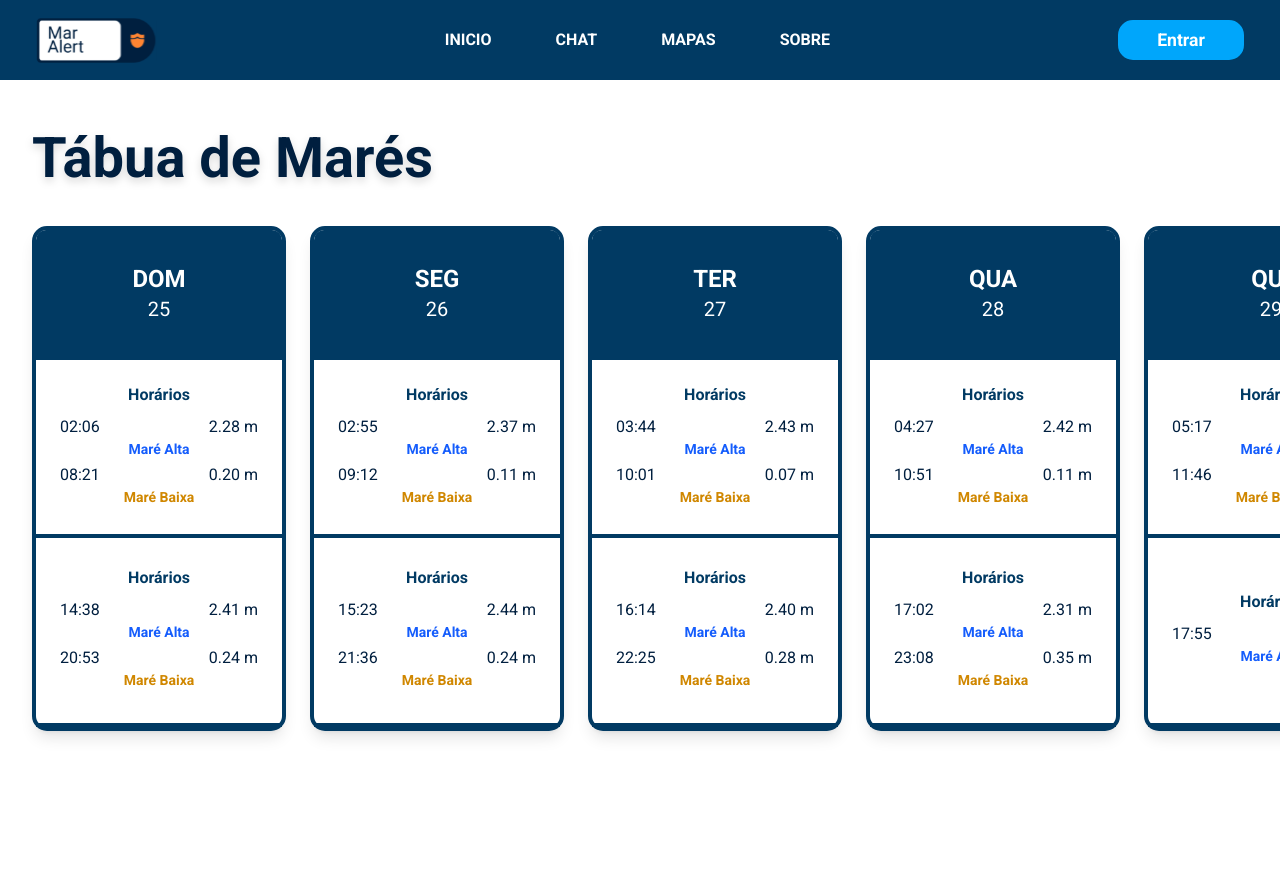
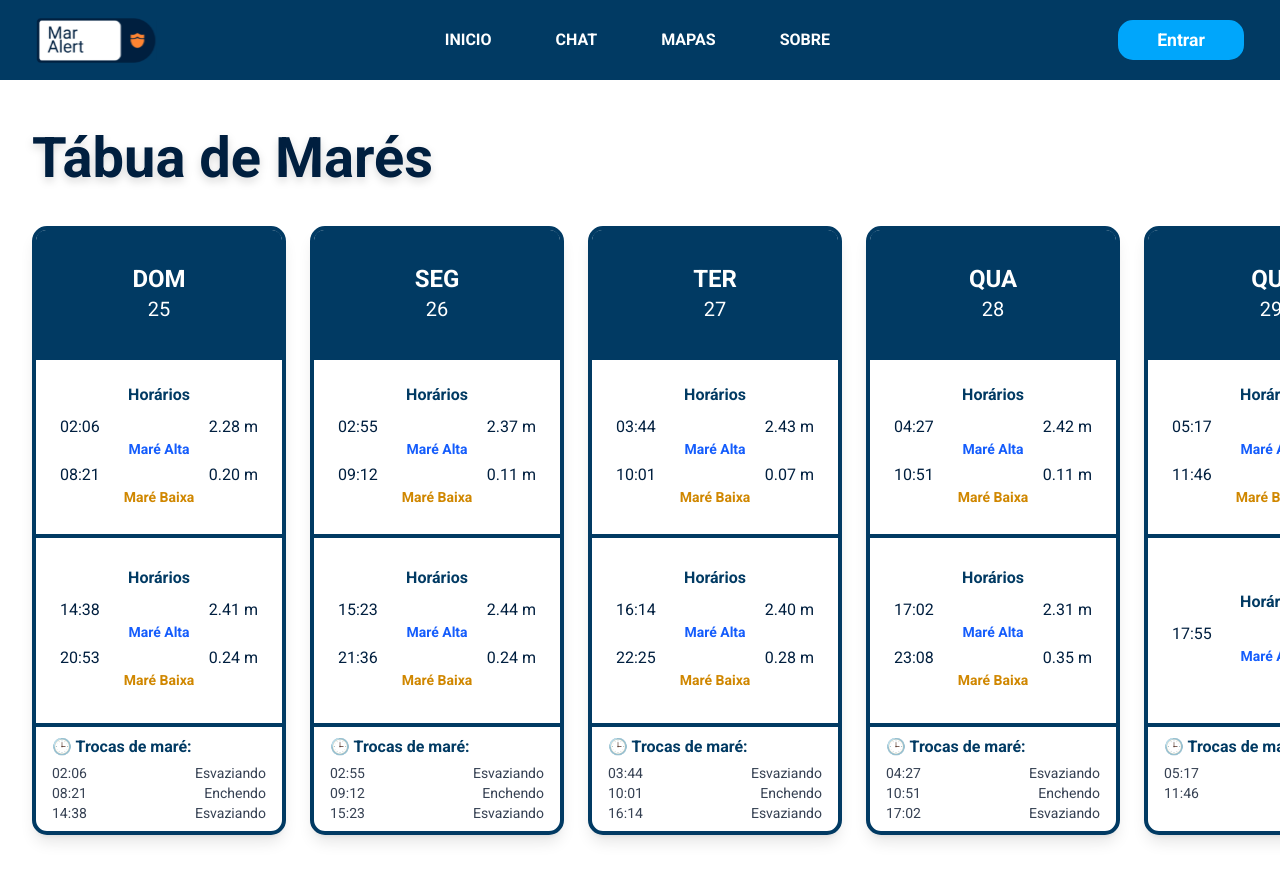
Before and after one commit to victorsimasdev/react-riseup, a React (Vite) app: page /tabua-de-mares in a window 1280 px wide. Before the commit the page ends 800 px from the top, so only its background shows below. Built offline with nearby package versions, Linux system fonts and the light colour scheme.

Commit message:
feat: Adicionado horário de troca de marés.

```diff
--- a/src/components/CardTabelaMare.jsx
+++ b/src/components/CardTabelaMare.jsx
@@ -68,6 +68,17 @@ export function CardTabelaMare({ dia, semana, mares }) {
           <p className="text-sm text-gray-500">Sem mais dados</p>
         )}
       </div>
+
+      {/* Troca de maré */}
+      <div className="px-4 py-2">
+        <h1 className="text-[var(--background-header)] font-semibold mb-1">🕒 Trocas de maré:</h1>
+        {trocas.map((t, i) => (
+          <div key={i} className="text-sm text-gray-700 flex justify-between">
+            <span>{t.hora}</span>
+            <span>{t.sentido}</span>
+          </div>
+        ))}
+      </div>
     </div>
   );
 }
```
